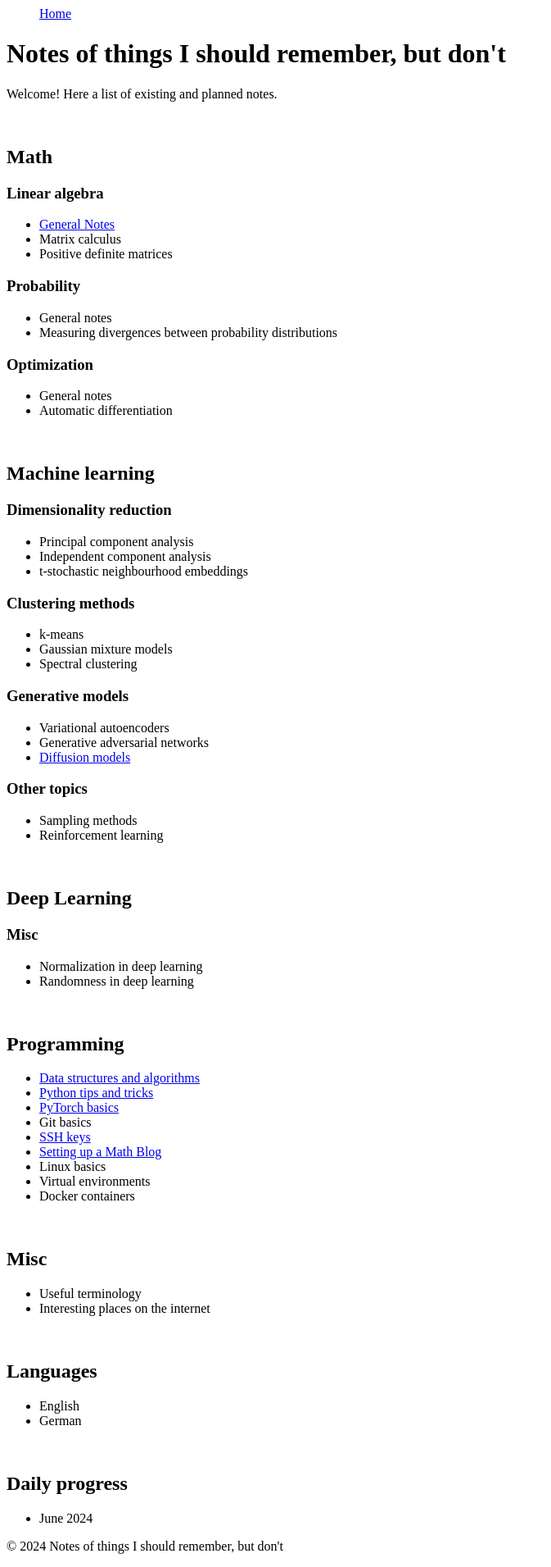
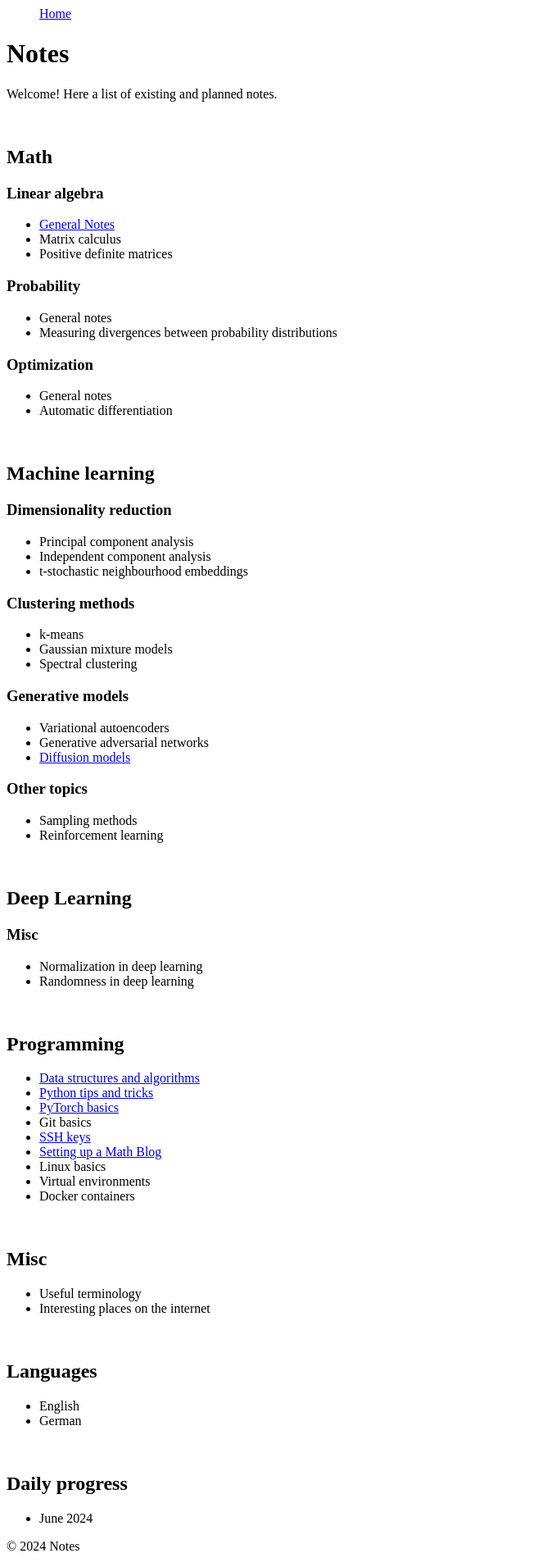
Before and after one commit to neeravkarani/notes, a Jekyll site: the page built from index.md, in a window 1280 px wide. Shown: the whole page at 82% size, without its empty margins (0-673 px from the left). Built offline with Jekyll 4.4.1, drawn with Linux system fonts in a browser that asks for light colours.

Commit message:
Trimmed webpage name

```diff
--- a/_config.yml
+++ b/_config.yml
@@ -1,5 +1,5 @@
 # Site settings
-title: "Notes of things I should remember, but don't"
+title: "Notes"
 email: "nkarani31@gmail.org"
 baseurl: "/website"
 twitter_username: nirav_karani
```
